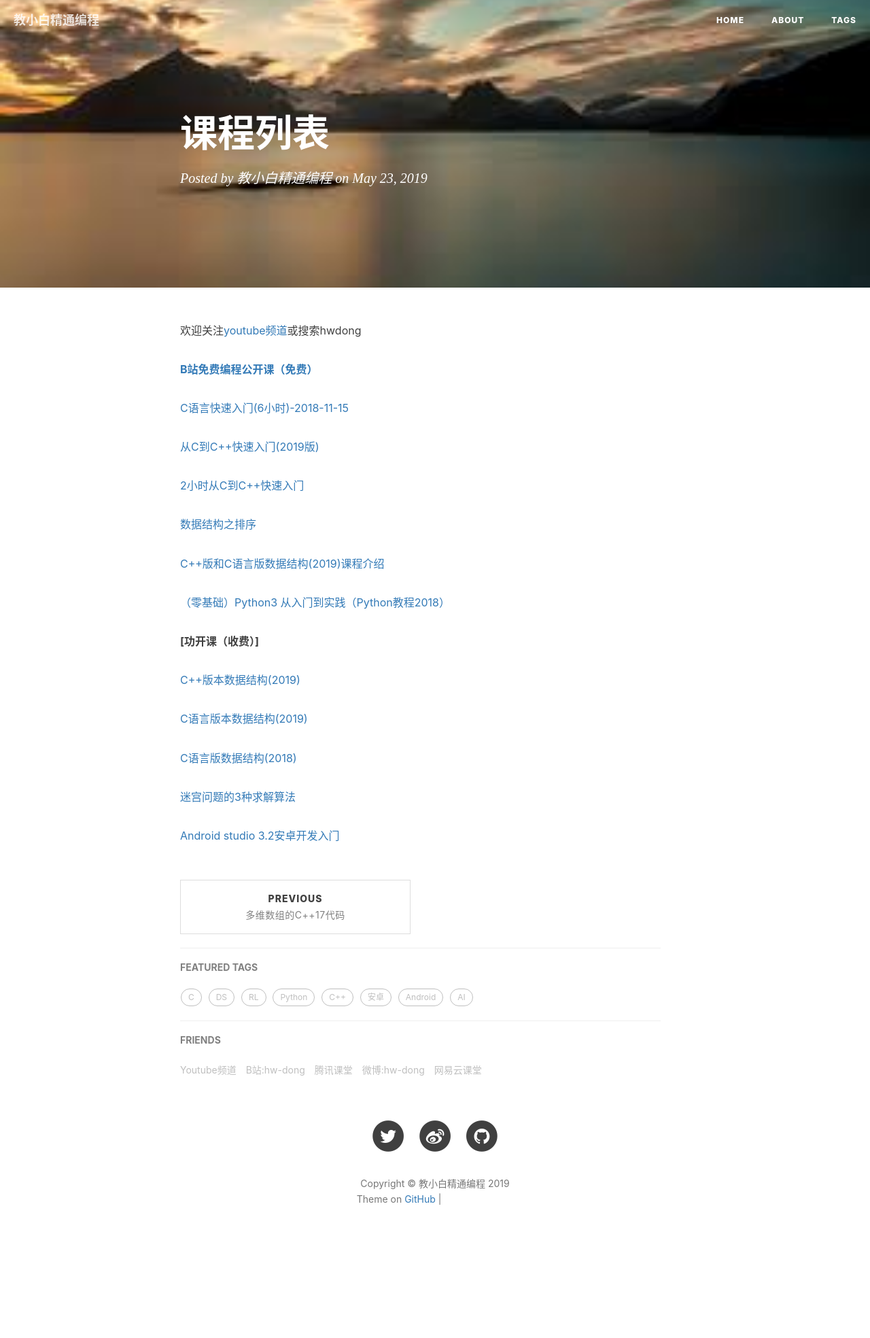
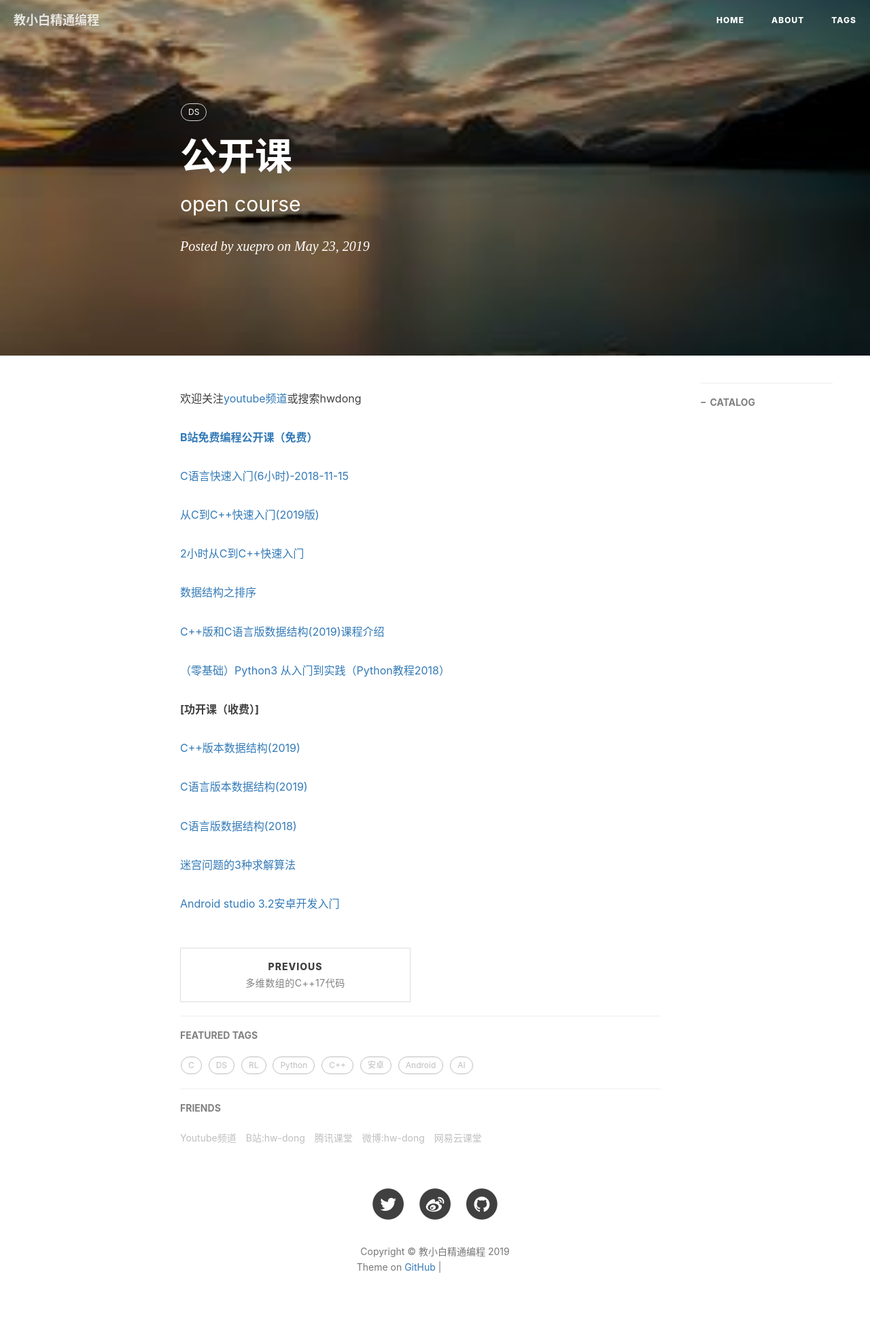
Before and after one commit to xuepro/xuepro.github.io, a Jekyll site: the page built from _posts/2019-05-23-课程列表.md, in a window 1280 px wide. Shown: the whole page at 68% size. Built offline with Jekyll 4.4.1, drawn with Linux system fonts in a browser that asks for light colours; nearby versions of some CDN libraries; our own code applies the rules of GitHub Pages for plain Markdown files; comment, search, counter and statistics services are not loaded; before the commit the page ends 1868 px from its top, so only the background shows below that; grey boxes are pictures that could not be loaded.

Commit message:
Update 2019-05-23-课程列表.md

```diff
--- a/_posts/2019-05-23-课程列表.md
+++ b/_posts/2019-05-23-课程列表.md
@@ -1,3 +1,16 @@
+---
+layout:       post
+title:        公开课
+subtitle:     "open course"
+date:         2019-05-23 12:40:00
+author:       "xuepro"
+header-img:   "img/home_bg.jpg"
+header-mask:  0.3
+catalog:      true
+multilingual: true
+tags:
+    - DS
+---
 
 欢迎关注[youtube频道](https://www.youtube.com/channel/UCIJLimsCMSfc3wHmevgj8Ng)或搜索hwdong
 
```
